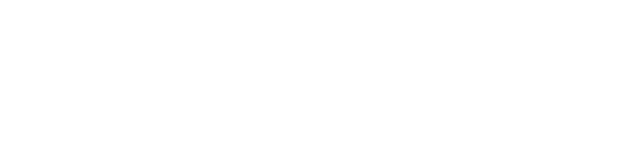
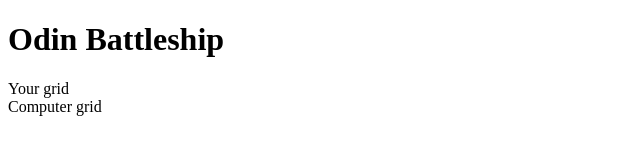
Before and after one commit to Liam-JL/odin-battleship, a website built with webpack: page src/template.html in a window 1280 px wide. Shown: the whole page, without its empty margins (0-640 px from the left). Built offline with nearby package versions, Linux system fonts and the light colour scheme.

Commit message:
Implement creation of player section widgets that render on app start

````diff
--- a/src/index.js
+++ b/src/index.js
@@ -0,0 +1,4 @@
+import { renderAppWidgets } from "./pages/render_app_widgets";
+window.onload = (e) => {
+    renderAppWidgets();
+}
--- /dev/null
+++ b/src/pages/render_app_widgets.js
@@ -0,0 +1,7 @@
+import { playerSection, computerSection} from "../widgets/sections";
+
+export function renderAppWidgets(){
+    const app = document.getElementById("app");
+    app.appendChild(playerSection());
+    app.appendChild(computerSection());
+}
--- a/src/template.html
+++ b/src/template.html
@@ -6,6 +6,10 @@
     <title>Document</title>
 </head>
 <body>
-
+    <header>
+        <h1>Odin Battleship</h1>
+    </header>
+    <main id="app">
+    </main>
 </body>
 </html>
--- a/src/widgets/sections.js
+++ b/src/widgets/sections.js
@@ -5,11 +5,28 @@ export function playerSection() {
     const player = new Player();
     const section = document.createElement("section");
     section.classList.add("player-section");
-    section.innerHTML = ```
+    section.innerHTML = `
         <div class="gameboard"></div>
         <span>Your grid</span>
-    ```;
+    `;
 
     const gameboard = section.querySelector(".gameboard");
     generateBoard(gameboard);
+
+    //Create highlight around section when player of that section is active
+    //Pull in controls and make them work only when it is correct players turn.
+    return section;
 }
+
+export function computerSection() {
+    const section = document.createElement("section");
+    section.classList.add("player-section");
+    section.innerHTML = `
+        <div class="gameboard"></div>
+        <span>Computer grid</span>
+    `;
+
+    const gameboard = section.querySelector(".gameboard");
+    generateBoard(gameboard);
+    return section;
+}
````
